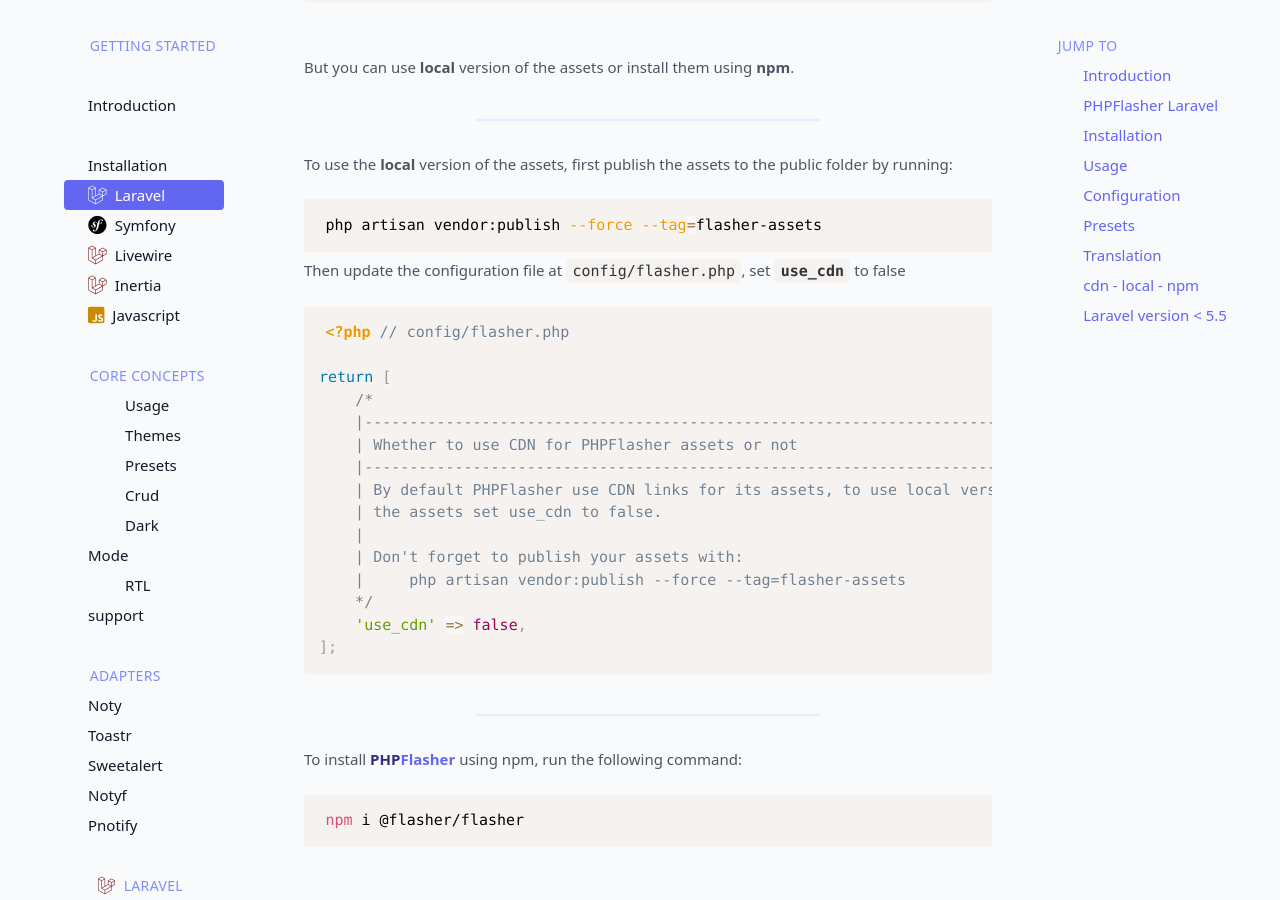
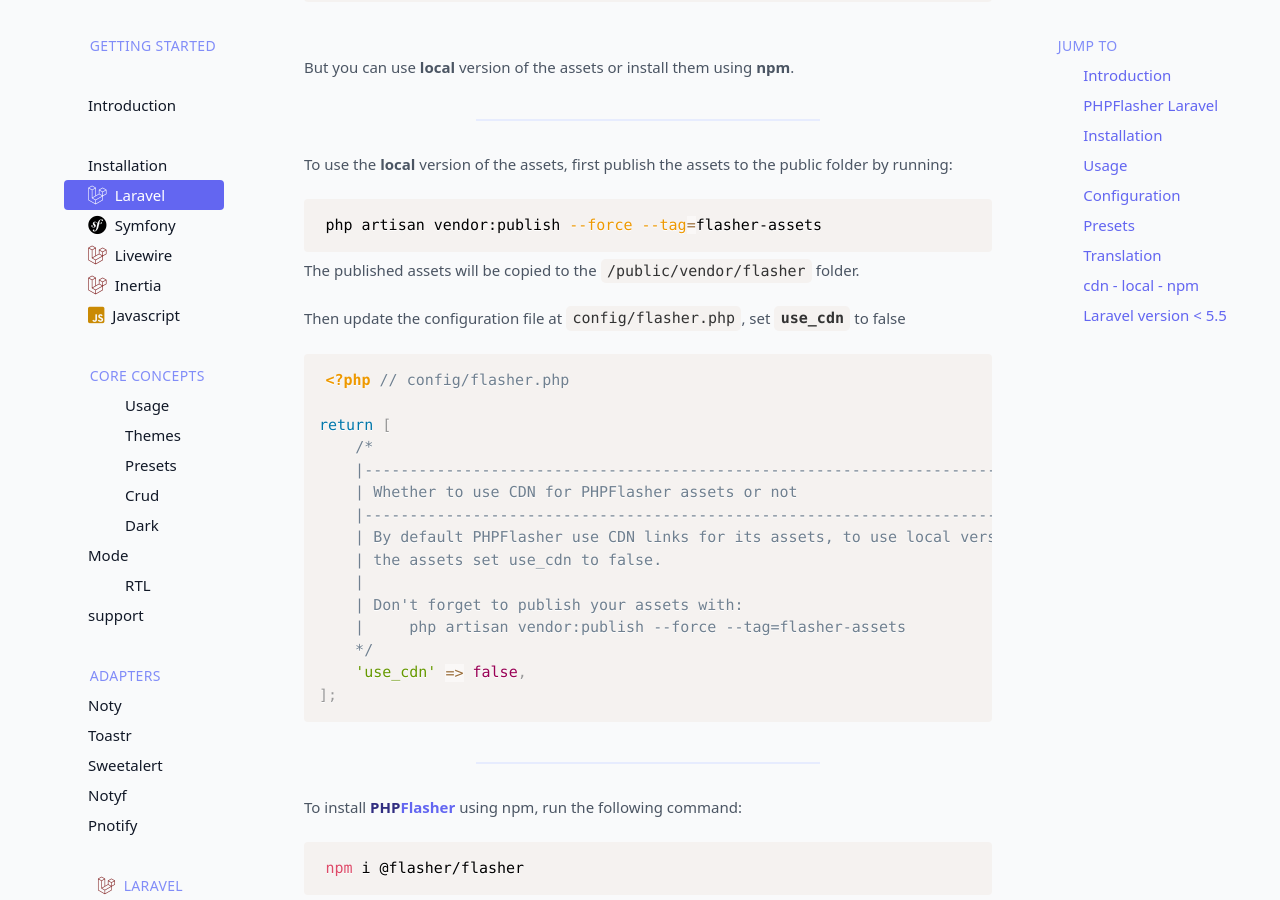
Before and after one commit to php-flasher/php-flasher.github.io, a Jekyll site: the page built from docs/framework/laravel.md, in a window 1280 px wide and 900 px high, scrolled down 8933 px. Built offline with Jekyll 4.4.1, drawn with Linux system fonts in a browser that asks for light colours; nearby versions of some CDN libraries; some web fonts are replaced; comment, search, counter and statistics services are not loaded.

Commit message:
add assets location after running publish command

````diff
--- a/docs/framework/laravel.md
+++ b/docs/framework/laravel.md
@@ -392,6 +392,8 @@
 php artisan vendor:publish --force --tag=flasher-assets
 ```
 
+The published assets will be copied to the `/public/vendor/flasher` folder.
+
 Then update the configuration file at `config/flasher.php`, set **`use_cdn`** to false
 
 ```php
````
